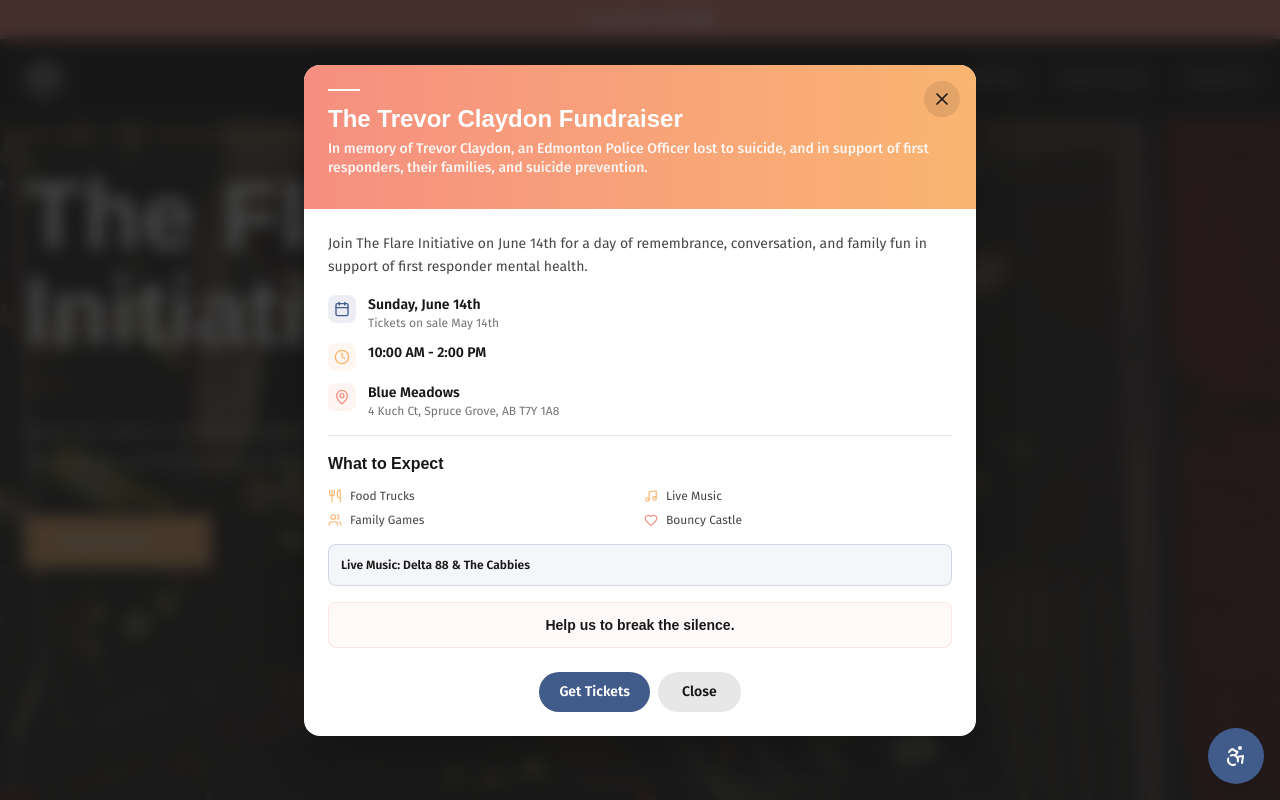
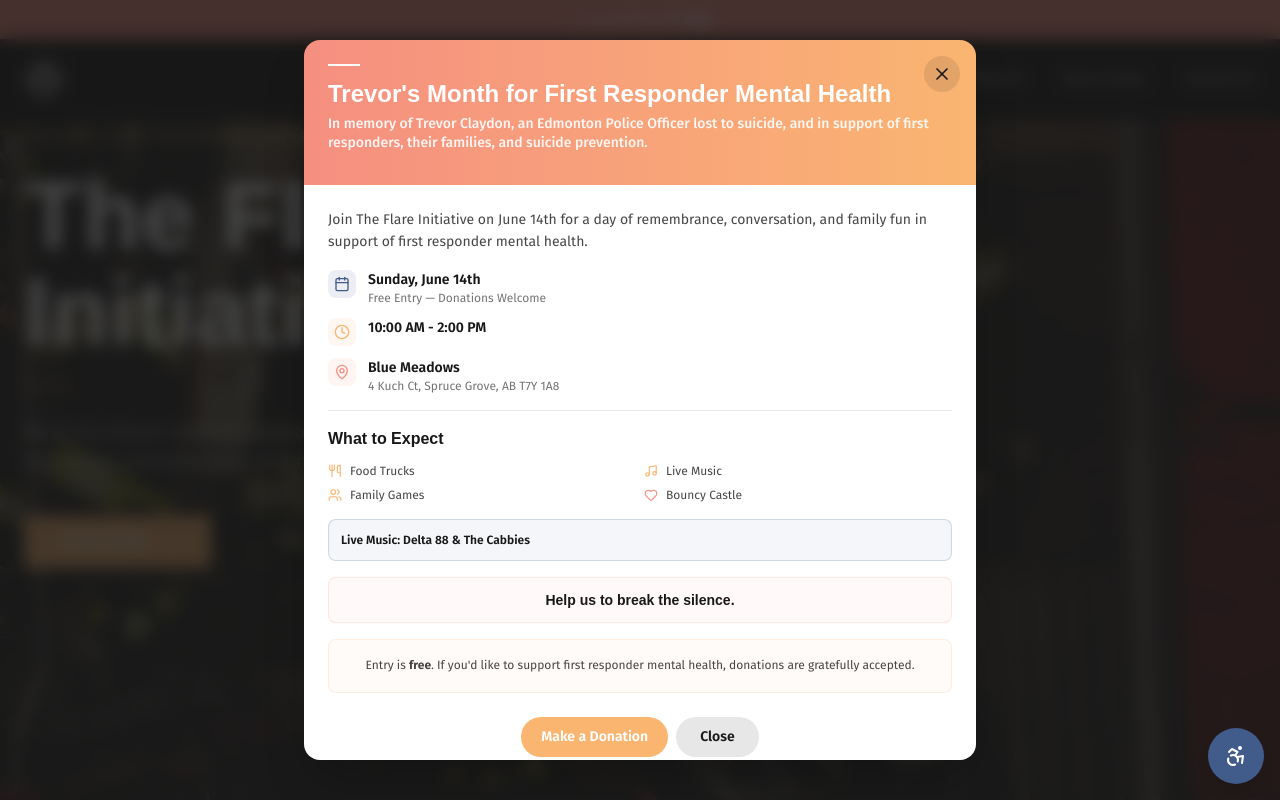
Before and after one commit to Acosta-gh/Flare-Initiative-----NextJs-Tailwind, a Next.js app: page / in a window 1280 px wide. Shown: the top 800 px of the page. Built offline with nearby package versions, Linux system fonts and the light colour scheme; a web font is replaced by a local one.

Commit message:
Modal: free entry, donations via Zeffy

```diff
--- a/src/components/EventPopup.jsx
+++ b/src/components/EventPopup.jsx
@@ -45,8 +45,8 @@
             animate={{ opacity: 1 }}
             exit={{ opacity: 0 }}
             transition={{ duration: 0.3 }}
-              className="absolute inset-0 bg-brand-dark/80 backdrop-blur-sm"
-              onClick={handleClose}
+            className="absolute inset-0 bg-brand-dark/80 backdrop-blur-sm"
+            onClick={handleClose}
           />
 
           <motion.div
@@ -68,7 +68,7 @@
               <div className="bg-gradient-to-r from-brand-red to-brand-orange px-6 py-6 pb-8">
                 <div className="w-8 h-[2px] bg-brand-white mb-3" />
                 <h2 className="font-brand-heading text-xl md:text-2xl font-bold text-brand-white mb-1">
-                  The Trevor Claydon Fundraiser
+                  Trevor's Month for First Responder Mental Health
                 </h2>
                 <p className="text-brand-white/90 text-xs md:text-sm font-medium leading-snug">
                   In memory of Trevor Claydon, an Edmonton Police Officer lost to
@@ -91,7 +91,7 @@
                     </div>
                     <div>
                       <p className="font-semibold text-sm text-brand-dark">Sunday, June 14th</p>
-                      <p className="text-xs text-brand-dark/60">Tickets on sale May 14th</p>
+                      <p className="text-xs text-brand-dark/60">Free Entry — Donations Welcome</p>
                     </div>
                   </div>
 
@@ -149,14 +149,21 @@
                   </p>
                 </div>
 
+                <div className="bg-brand-orange/5 border border-brand-orange/20 rounded-lg p-4">
+                  <p className="text-xs text-brand-dark/80 text-center leading-relaxed">
+                    Entry is <strong>free</strong>. If you&apos;d like to support first responder
+                    mental health, donations are gratefully accepted.
+                  </p>
+                </div>
+
                 <div className="flex flex-col sm:flex-row gap-2 justify-center items-center pt-2">
                   <a
-                    href="https://www.zeffy.com/en-CA/ticketing/the-trevor-claydon-fundraiser"
+                    href="https://www.zeffy.com/en-CA/peer-to-peer/trevors-month-for-first-responder-mental-health"
                     target="_blank"
                     rel="noopener noreferrer"
-                    className="px-5 py-2.5 bg-brand-blue text-brand-white font-semibold text-sm rounded-full hover:shadow-lg hover:scale-[1.02] transition-all duration-200 text-center"
+                    className="px-5 py-2.5 bg-brand-orange text-brand-white font-semibold text-sm rounded-full hover:shadow-lg hover:scale-[1.02] transition-all duration-200 text-center"
                   >
-                    Get Tickets
+                    Make a Donation
                   </a>
                   <button
                     onClick={handleClose}
--- a/src/components/home/HowYouCanHelpSection.jsx
+++ b/src/components/home/HowYouCanHelpSection.jsx
@@ -26,9 +26,10 @@
     description:
       "Fund the database that will drive evidence-based prevention. Every contribution helps us build the infrastructure needed to save lives.",
     cta: "Donate Now",
-    ctaHref: "#contact",
+    ctaHref: "https://www.zeffy.com/en-CA/peer-to-peer/trevors-month-for-first-responder-mental-health",
     ctaStyle: "bg-brand-dark text-white hover:bg-brand-dark/85",
     disableCta: false,
+    external: true,
   },
   {
     badge: "Advocate",
@@ -79,6 +80,8 @@
                 {!card.disableCta && (
                   <a
                     href={card.ctaHref}
+                    target={card.external ? "_blank" : undefined}
+                    rel={card.external ? "noopener noreferrer" : undefined}
                     className={`inline-flex items-center gap-2 self-start px-6 py-3 text-xs font-semibold uppercase tracking-widest transition-colors duration-150 ${card.ctaStyle}`}
                   >
                     {card.cta}
```
